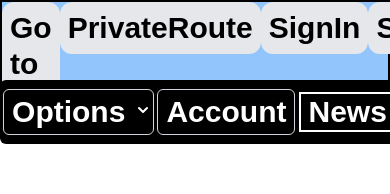
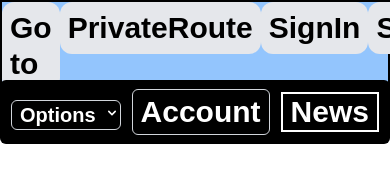
Before and after one commit to Chochinize/Nutrient-calculator, a React (Create React App) app: page /secret in a window 390 px wide. Shown: the top 194 px of the page. Built offline with nearby package versions, Linux system fonts and the light colour scheme; no server answers.

Commit message:
centring...

```diff
--- a/src/components/NavBar.js
+++ b/src/components/NavBar.js
@@ -38,7 +38,7 @@ const NavBar = () => {
         className={`transition ease-in-out z-50    fixed ${
           offset > 51
             ? "top-[14px]   "
-            : "top-[5rem] w-[800px] sm:w-[500px] xs:w-[400px] m-auto  "
+            : "top-[5rem] w-[800px] sm:w-full xs:w-full m-auto  "
         } left-[0rem]  right-[0rem] transition ease-in-out  rounded-md   ${
           offset > 50
             ? `transform scale-x-[3] -translate-y-4   text-white  `
@@ -58,12 +58,12 @@ const NavBar = () => {
             <Menu as="div" className="relative inline-block">
               <div>
                 <Menu.Button
-                  className="inline-flex justify-center w-max rounded-md border border-gray-300 shadow-sm py-1 px-2   text-3xl font-extrabold text-white
+                  className="inline-flex justify-center w-max rounded-md border border-gray-300 shadow-sm  px-2   text-xl font-extrabold text-white
                                      hover:text-black hover:bg-gray-50 focus:outline-none focus:ring-2 focus:ring-offset-2 focus:ring-offset-gray-100 focus:ring-indigo-500"
                 >
                   Options
                   <ChevronDownIcon
-                    className="-mr-2 ml-2 h-8 w-5"
+                    className="-mr-2 ml-2 h-6 w-4"
                     aria-hidden="true"
                   />
                 </Menu.Button>
@@ -79,7 +79,7 @@ const NavBar = () => {
                 leaveTo="transform opacity-0 scale-95"
               >
                 <Menu.Items className="origin-top-right absolute  mt-4 w-full  rounded-md shadow-lg bg-white ring-1 ring-black ring-opacity-5 focus:outline-none">
-                  <div className="py-1">
+                  <div className="py-1 -ml-1">
                     <Menu.Item>
                       {({ active }) => (
                         <a
--- a/tailwind.config.js
+++ b/tailwind.config.js
@@ -14,7 +14,7 @@ module.exports = {
         'footer-texture': "url('/img/footer-texture.png')",
       },
       screens: {
-        'xs': {'min': '390px', 'max': '639px'},
+        'xs': {'min': '30px', 'max': '639px'},
         'sm': {'min': '640px', 'max': '767px'},
         // => @media (min-width: 640px and max-width: 767px) { ... }
 
```
